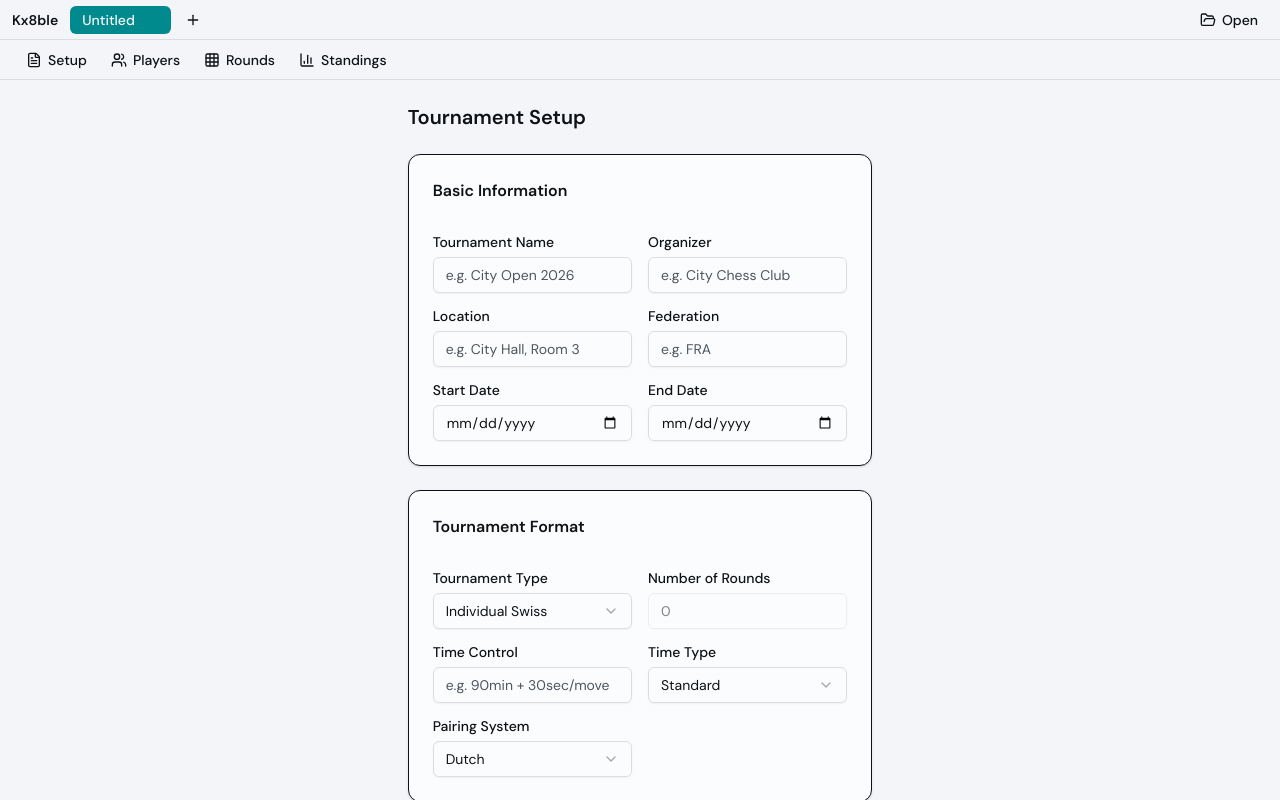
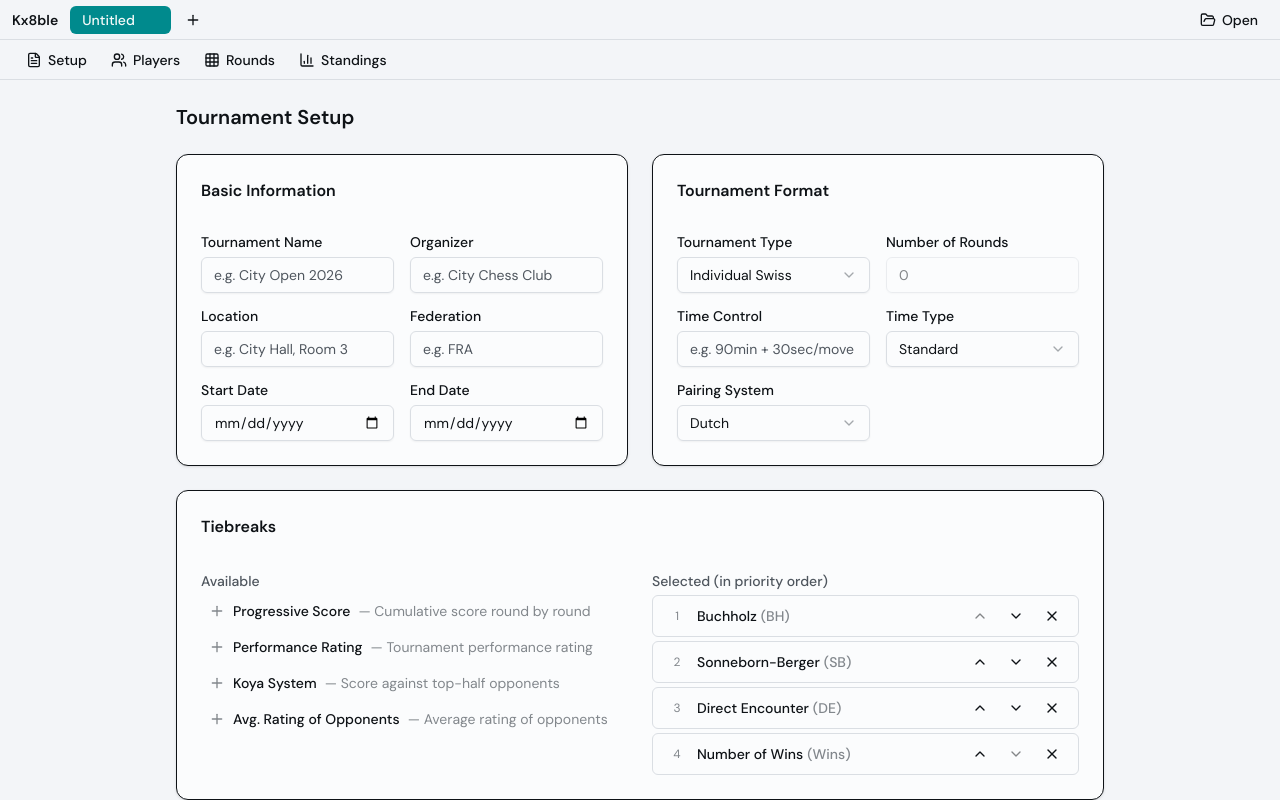
Before and after one commit to mormubis/kx8ble, a React (Vite) app: page / in a window 1280 px wide. Built offline with nearby package versions, Linux system fonts and the light colour scheme.

Commit message:
feat: responsive 2-column layout for tournament setup on wide screens

```diff
--- a/src/components/tournament/tournament-setup.tsx
+++ b/src/components/tournament/tournament-setup.tsx
@@ -18,7 +18,6 @@ import {
   SelectTrigger,
   SelectValue,
 } from '@/components/ui/select.js';
-import { Separator } from '@/components/ui/separator.js';
 import { useTabs } from '@/hooks/use-tabs.js';
 import { TIEBREAK_REGISTRY } from '@/lib/tiebreaks.js';
 import type {
@@ -56,8 +55,10 @@ function TournamentSetup(): JSX.Element {
   const [nationallyRated, setNationallyRated] = useState<'yes' | 'no'>('no');
 
   return (
-    <div className="p-6 max-w-5xl mx-auto space-y-6">
+    <div className="p-6 max-w-6xl mx-auto space-y-6">
       <h2 className="text-section-title text-text-primary">Tournament Setup</h2>
+
+      <div className="grid grid-cols-1 gap-6 xl:grid-cols-2">
 
       {/* ── Basic Information ── */}
       <Card>
@@ -250,12 +251,15 @@ function TournamentSetup(): JSX.Element {
         </CardContent>
       </Card>
 
+      </div>
+
       {/* ── Tiebreaks ── */}
       <Card>
         <CardHeader>
           <CardTitle className="text-base">Tiebreaks</CardTitle>
         </CardHeader>
-        <CardContent className="space-y-4">
+        <CardContent>
+          <div className="grid grid-cols-1 gap-6 xl:grid-cols-2">
           {/* Available tiebreaks */}
           <div className="space-y-1">
             <p className="text-sm font-medium text-text-secondary">Available</p>
@@ -278,8 +282,6 @@ function TournamentSetup(): JSX.Element {
               </div>
             )}
           </div>
-
-          <Separator />
 
           {/* Selected tiebreaks */}
           <div className="space-y-1">
@@ -337,8 +339,11 @@ function TournamentSetup(): JSX.Element {
               </div>
             )}
           </div>
+          </div>
         </CardContent>
       </Card>
+
+      <div className="grid grid-cols-1 gap-6 xl:grid-cols-2">
 
       {/* ── Officials & Rating ── */}
       <Card>
@@ -442,6 +447,8 @@ function TournamentSetup(): JSX.Element {
           </div>
         </CardContent>
       </Card>
+
+      </div>
     </div>
   );
 }
```
